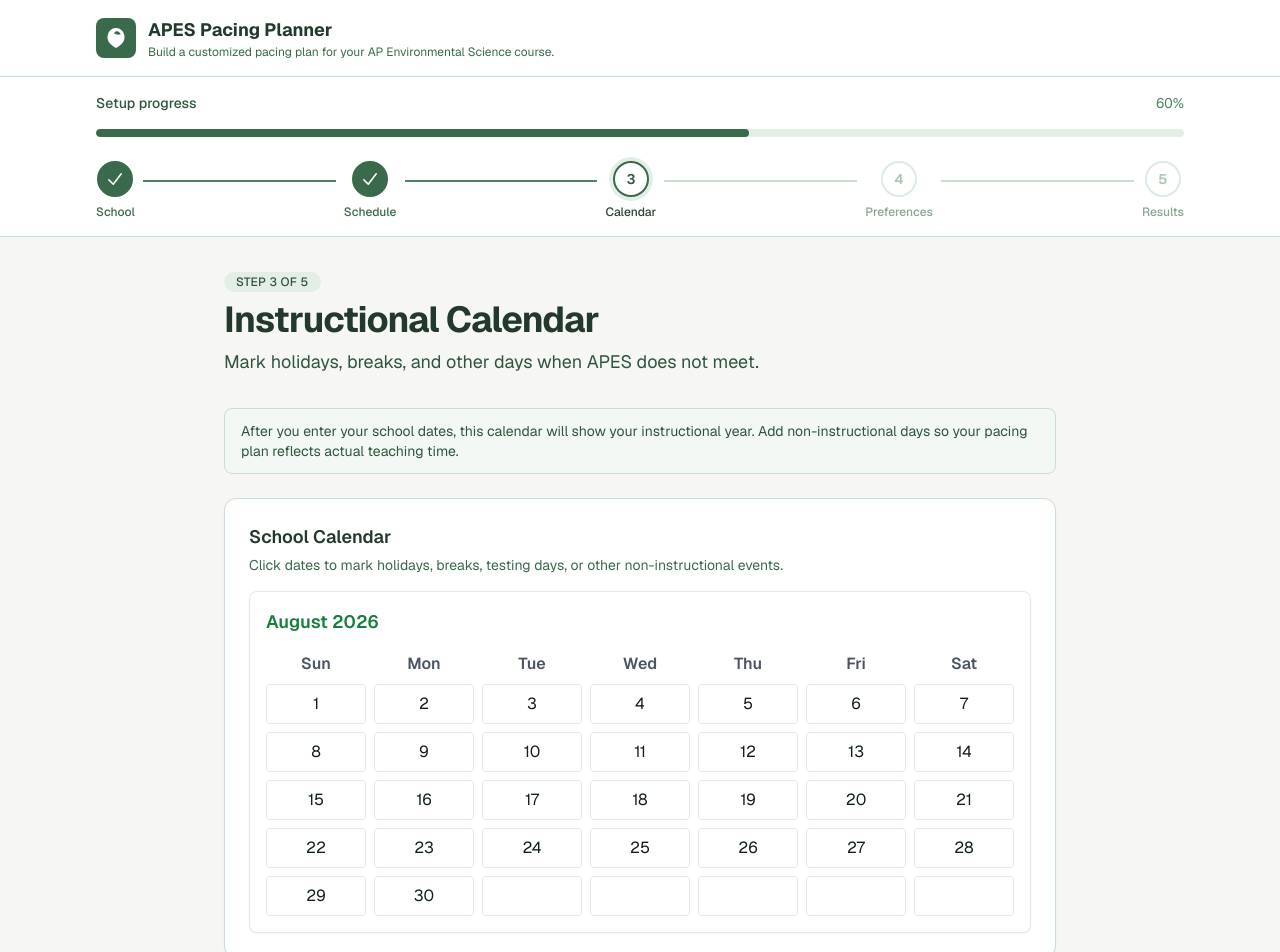
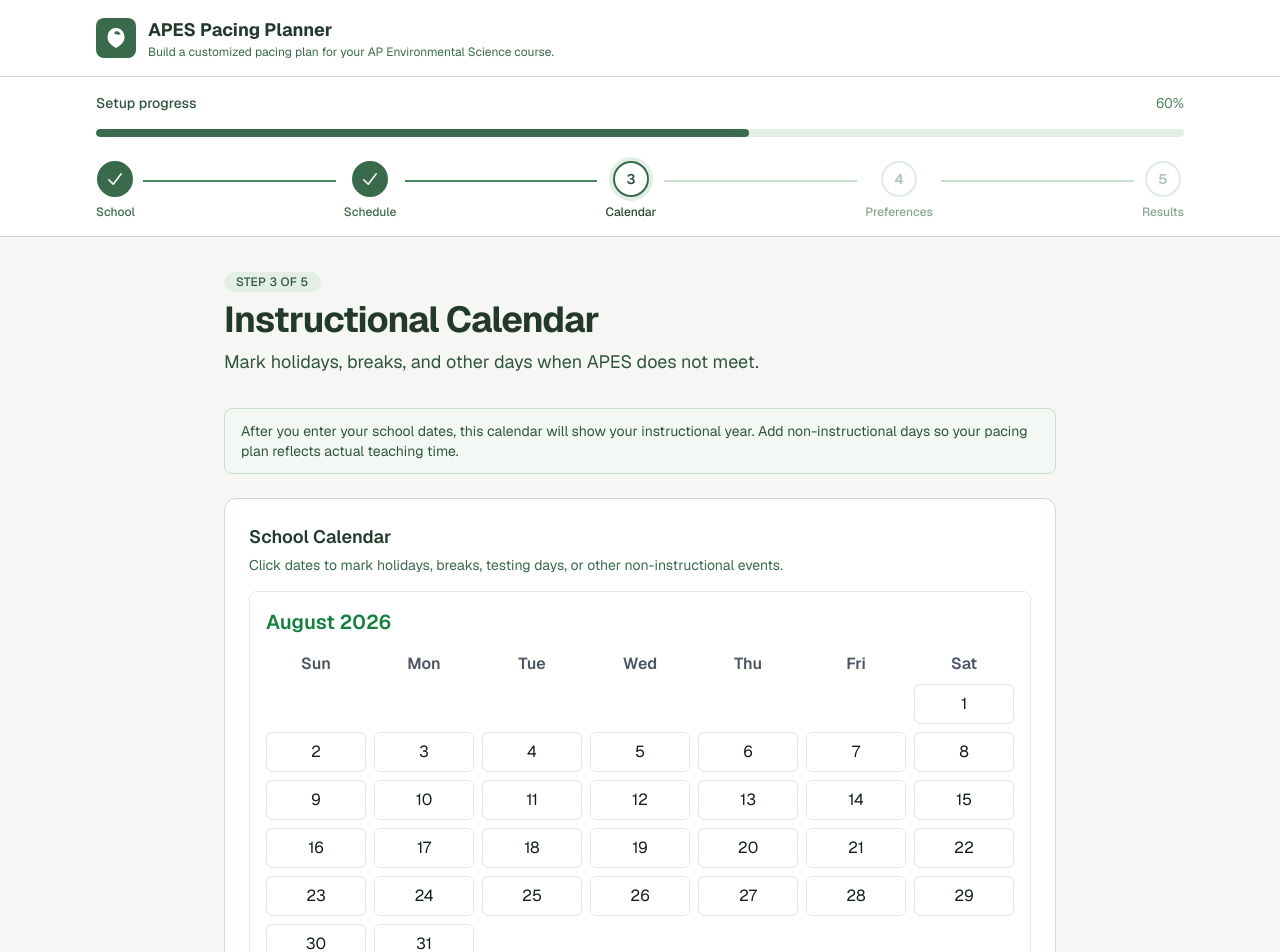
Before and after one commit to berrendsci-collab/APES-Pacing-Planner, a Next.js app: page /calendar in a window 1280 px wide. Shown: the top 952 px of the page. Built offline with nearby package versions, Linux system fonts and the light colour scheme.

Commit message:
Add interactive calendar component to Calendar page

```diff
--- a/src/components/calendar/MonthCalendar.tsx
+++ b/src/components/calendar/MonthCalendar.tsx
@@ -2,30 +2,43 @@ type MonthCalendarProps = {
     month: string;
   };
 
+  const weekdays = ["Sun", "Mon", "Tue", "Wed", "Thu", "Fri", "Sat"];
+
+  // August 2026 starts on Saturday (index 6)
+  const firstDayOffset = 6;
+  const totalDays = 31;
+
   export default function MonthCalendar({ month }: MonthCalendarProps) {
-    const weekdays = ["Sun", "Mon", "Tue", "Wed", "Thu", "Fri", "Sat"];
+    const cells = [
+      ...Array(firstDayOffset).fill(null),
+      ...Array.from({ length: totalDays }, (_, i) => i + 1),
+    ];
 
     return (
-      <div className="border rounded-lg p-4 shadow-sm bg-white">
-        <h3 className="text-lg font-semibold text-green-700 mb-4">
+      <div className="rounded-lg border bg-white p-4 shadow-sm">
+        <h3 className="mb-4 text-xl font-semibold text-green-700">
           {month}
         </h3>
 
-        <div className="grid grid-cols-7 gap-2 text-center">
+        <div className="mb-2 grid grid-cols-7 gap-2 text-center font-semibold text-gray-600">
           {weekdays.map((day) => (
-            <div key={day} className="font-semibold text-gray-600">
-              {day}
-            </div>
+            <div key={day}>{day}</div>
           ))}
+        </div>
 
-          {Array.from({ length: 35 }, (_, index) => (
-            <button
-              key={index}
-              className="h-10 rounded border hover:bg-green-100 transition"
-            >
-              {index < 30 ? index + 1 : ""}
-            </button>
-          ))}
+        <div className="grid grid-cols-7 gap-2">
+          {cells.map((day, index) =>
+            day ? (
+              <button
+                key={index}
+                className="h-10 rounded-md border transition hover:bg-green-100"
+              >
+                {day}
+              </button>
+            ) : (
+              <div key={index} />
+            )
+          )}
         </div>
       </div>
     );
```
